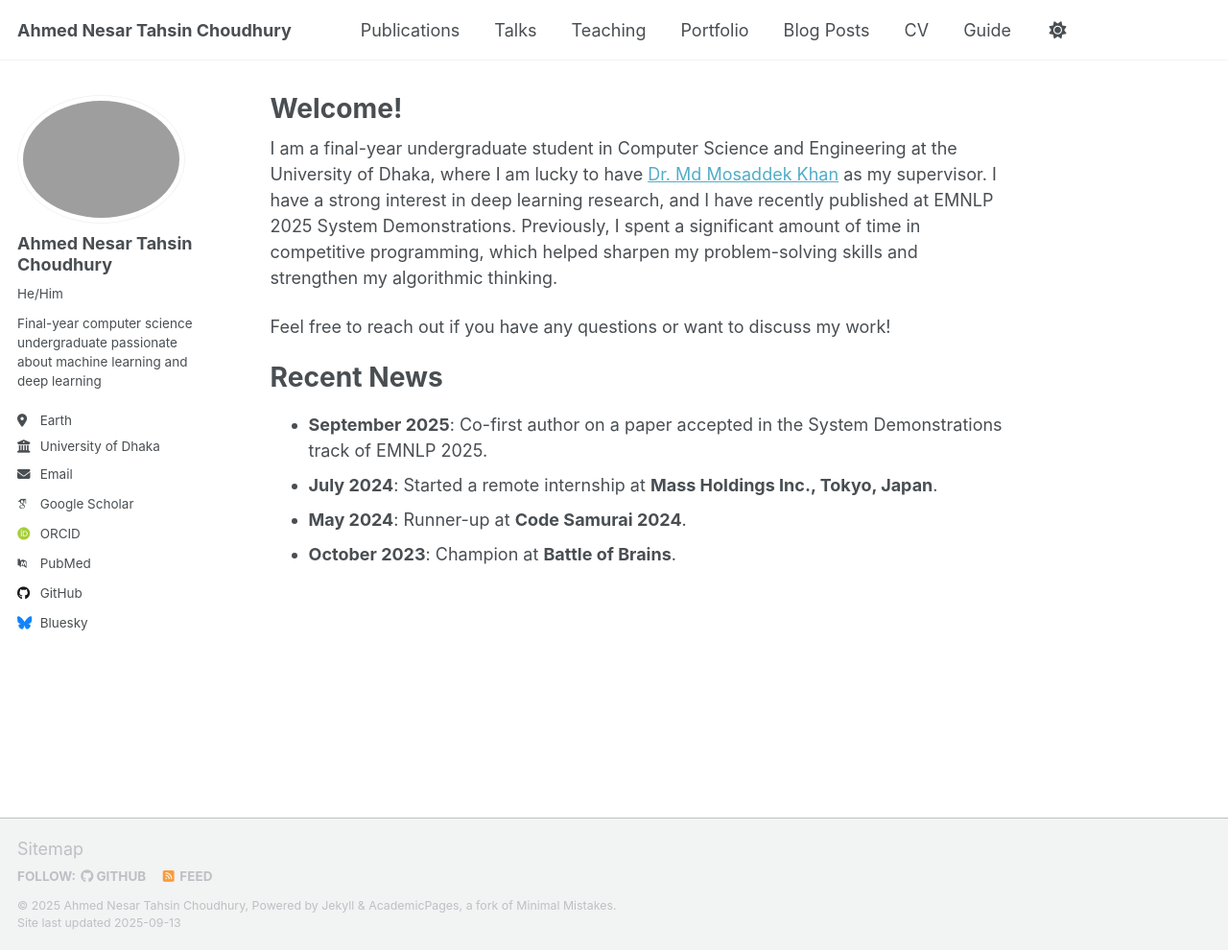
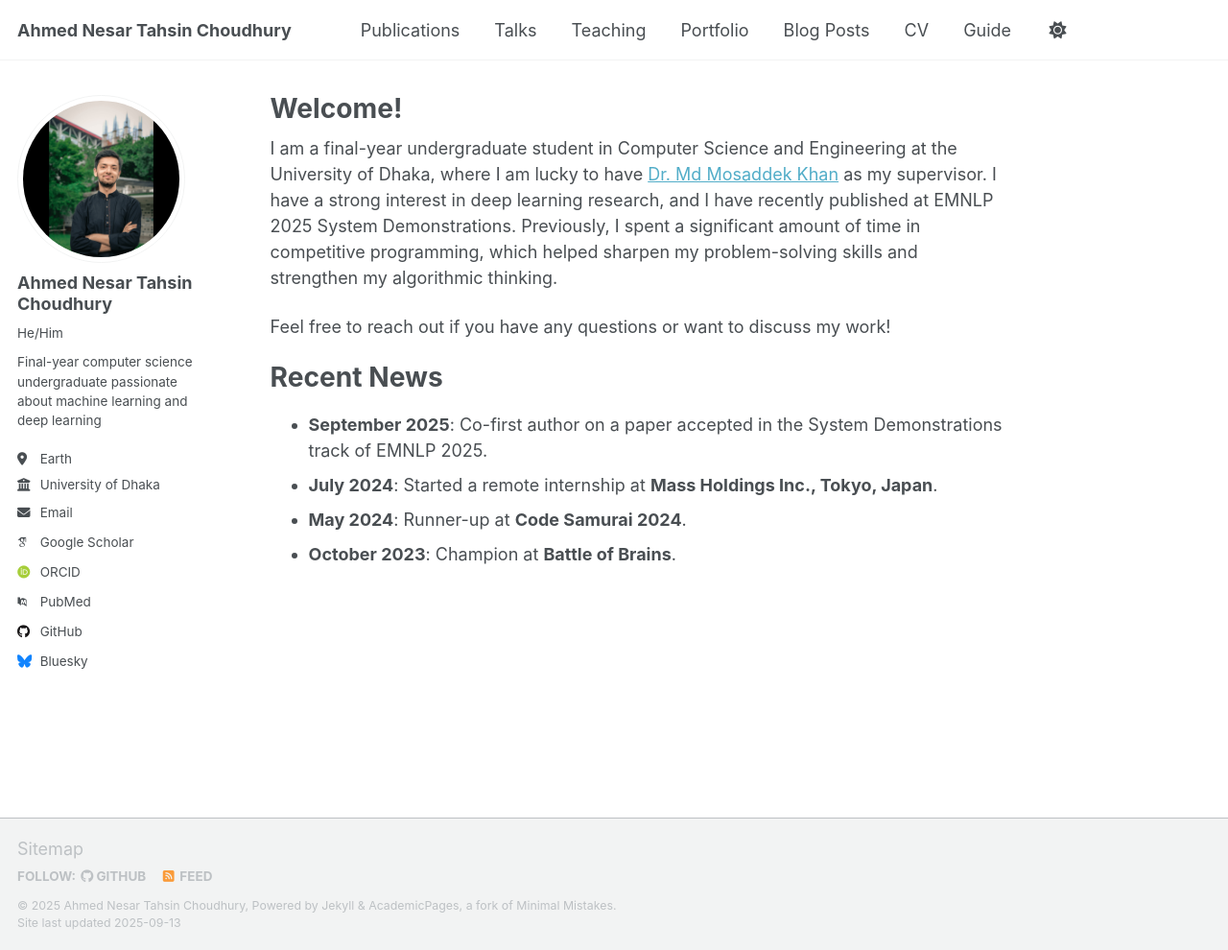
Before and after one commit to tahsinchoudhury/tahsinchoudhury.github.io, a Jekyll site: the page built from _pages/about.md, in a window 1280 px wide and 990 px high. Shown: the whole window at 96% size. Built offline with Jekyll 4.4.1, drawn with Linux system fonts in a browser that asks for light colours; some web fonts are replaced; a script that is not in the unit is left out.

Commit message:
updated homepage

```diff
--- a/_config.yml
+++ b/_config.yml
@@ -23,7 +23,7 @@
 #               Additional customization can be done by editing /_includes/author-profile.html
 author:
   # Biographic information
-  avatar           : "profile_photo.jpg"
+  avatar           : "profile_photo.png"
   name             : "Ahmed Nesar Tahsin Choudhury"
   pronouns         : "He/Him"
   bio              : "Final-year computer science undergraduate passionate about machine learning and deep learning"
```
